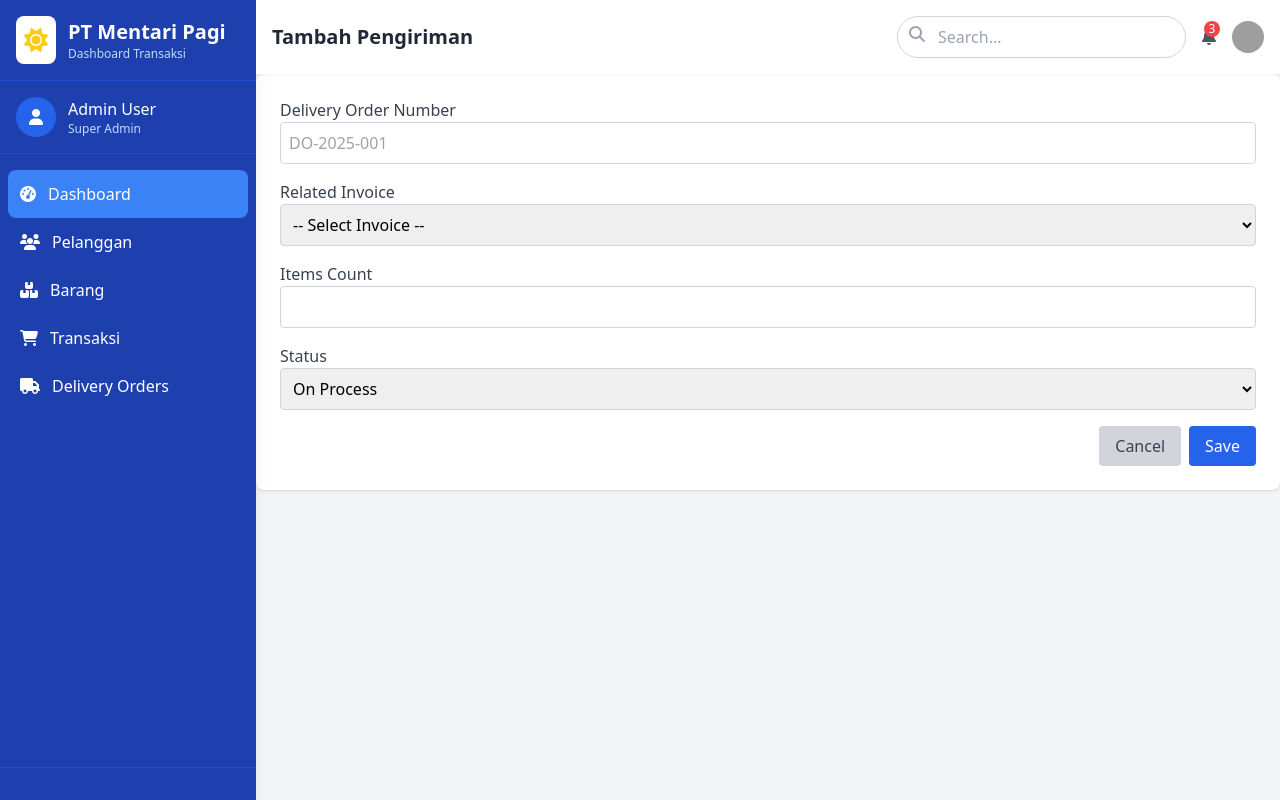
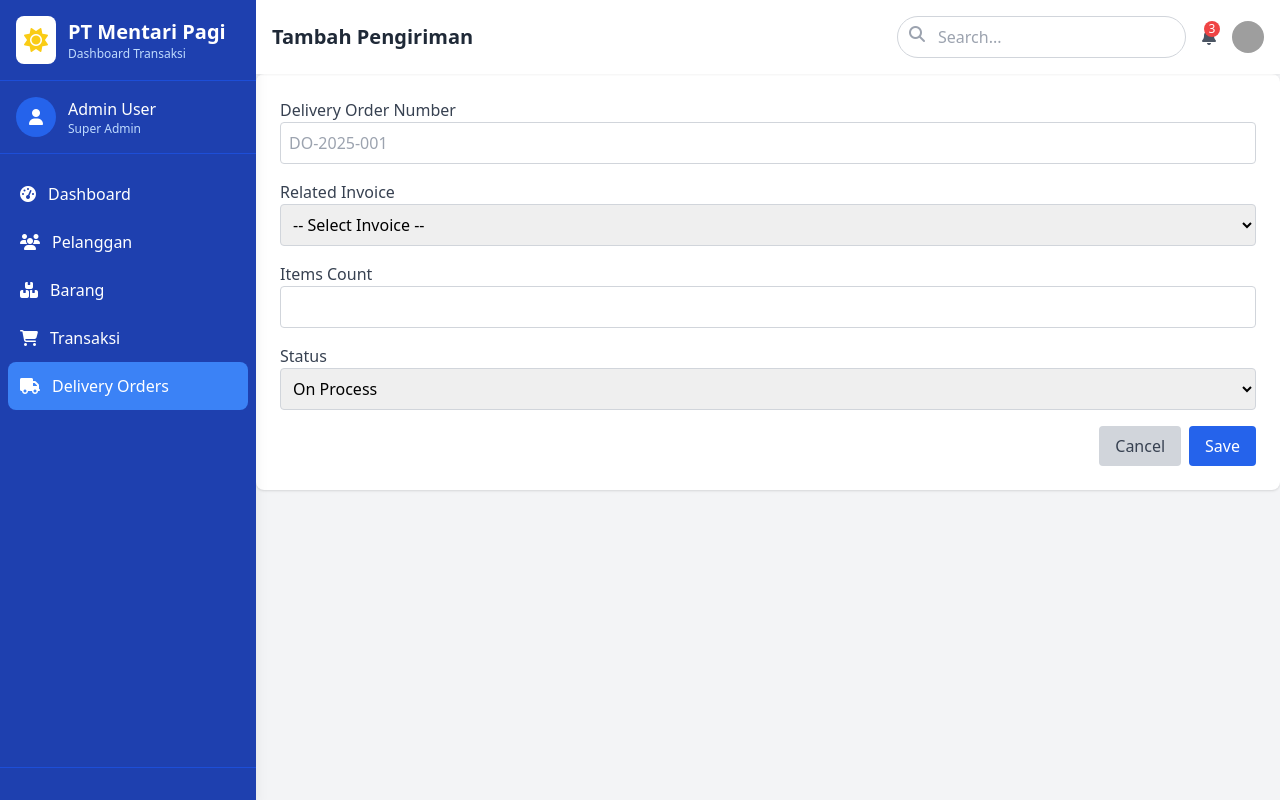
Before and after one commit to RichiMaulana/uas-pemrograman-framework, a CodeIgniter app: page /database/index.php/pengiriman/add in a window 1280 px wide. Run offline with CodeIgniter, Linux system fonts and the light colour scheme; data that the repository does not hold is empty; some libraries are stand-ins or nearby versions; grey boxes are pictures that could not be loaded.

Commit message:
adjust: styling

```diff
--- a/application/controllers/Pengiriman.php
+++ b/application/controllers/Pengiriman.php
@@ -14,7 +14,7 @@ class Pengiriman extends CI_Controller {
   {
     $data['delivery_list'] = $this->Delivery_model->get_all();
     $data['page_title'] = 'Pengiriman';
-    $data['active_menu'] = 'pengiriman';
+    $data['active_menu'] = 'delivery';
 
     $this->load->view('layouts/header', $data);
     $this->load->view('pengiriman');
--- a/application/views/layouts/footer.php
+++ b/application/views/layouts/footer.php
@@ -1,69 +1,15 @@
         </div>
       </div>
 
-      <!-- <script>
-        // Toggle sidebar
-        document.getElementById('toggle-sidebar').addEventListener('click', function() {
-            const sidebar = document.getElementById('sidebar');
-            const content = document.getElementById('content');
-
-            sidebar.classList.toggle('sidebar-collapsed');
-            content.classList.toggle('content-expanded');
-
-            // Change icon and text
-            const icon = this.querySelector('i');
-            const text = this.querySelector('.menu-text');
-
-            if (sidebar.classList.contains('sidebar-collapsed')) {
-                icon.classList.remove('fa-chevron-left');
-                icon.classList.add('fa-chevron-right');
-                text.textContent = 'Expand';
-            } else {
-                icon.classList.remove('fa-chevron-right');
-                icon.classList.add('fa-chevron-left');
-                text.textContent = 'Collapse';
+    <script>
+        window.addEventListener('DOMContentLoaded', () => {
+            const active_menu = "<?= $active_menu ?>";
+            const menuElement = document.getElementById(`${active_menu}-menu`);
+            if (menuElement) {
+                menuElement.classList.add('active-menu');
             }
         });
 
-        // Menu navigation
-        const menuItems = ['dashboard', 'customers', 'goods', 'sales', 'delivery'];
-
-        menuItems.forEach(item => {
-            const menuElement = document.getElementById(`${item}-menu`);
-            const contentElement = document.getElementById(`${item}-content`);
-
-            menuElement.addEventListener('click', function(e) {
-                e.preventDefault();
-
-                // Remove active class from all menus
-                menuItems.forEach(menu => {
-                    document.getElementById(`${menu}-menu`).classList.remove('active-menu');
-                    document.getElementById(`${menu}-content`).classList.add('hidden');
-                });
-
-                // Add active class to clicked menu
-                this.classList.add('active-menu');
-                contentElement.classList.remove('hidden');
-
-                // Update page title
-                const titleMap = {
-                    'dashboard': 'Dashboard',
-                    'customers': 'Customers',
-                    'goods': 'Goods Inventory',
-                    'sales': 'Sales Transactions',
-                    'delivery': 'Delivery Orders'
-                };
-
-                document.getElementById('page-title').textContent = titleMap[item];
-            });
-        });
-
-        // Set dashboard as active by default
-        document.getElementById('dashboard-menu').classList.add('active-menu');
-        document.getElementById('dashboard-content').classList.remove('hidden');
-    </script> -->
-
-      <script>
         function toggleDropdown(button) {
             const dropdown = button.nextElementSibling;
             dropdown.classList.toggle('hidden');
--- a/application/views/layouts/header.php
+++ b/application/views/layouts/header.php
@@ -64,25 +64,25 @@
             <nav class="mt-4">
                 <ul>
                     <li>
-                        <a href="/dashboard" id="dashboard-menu" class="menu-item flex items-center p-3 hover:bg-blue-700 rounded-lg mx-2 active-menu">
+                        <a href="/dashboard" id="dashboard-menu" class="menu-item flex items-center p-3 hover:bg-blue-700 rounded-lg mx-2">
                             <i class="fas fa-tachometer-alt"></i>
                             <span class="menu-text ml-3">Dashboard</span>
                         </a>
                     </li>
                     <li>
-                        <a href="/pelanggan" id="customers-menu" class="menu-item flex items-center p-3 hover:bg-blue-700 rounded-lg mx-2">
+                        <a href="/pelanggan" id="pelanggan-menu" class="menu-item flex items-center p-3 hover:bg-blue-700 rounded-lg mx-2">
                             <i class="fas fa-users"></i>
                             <span class="menu-text ml-3">Pelanggan</span>
                         </a>
                     </li>
                     <li>
-                        <a href="/barang" id="goods-menu" class="menu-item flex items-center p-3 hover:bg-blue-700 rounded-lg mx-2">
+                        <a href="/barang" id="barang-menu" class="menu-item flex items-center p-3 hover:bg-blue-700 rounded-lg mx-2">
                             <i class="fas fa-boxes"></i>
                             <span class="menu-text ml-3">Barang</span>
                         </a>
                     </li>
                     <li>
-                        <a href="/transaksi" id="sales-menu" class="menu-item flex items-center p-3 hover:bg-blue-700 rounded-lg mx-2">
+                        <a href="/transaksi" id="transaksi-menu" class="menu-item flex items-center p-3 hover:bg-blue-700 rounded-lg mx-2">
                             <i class="fas fa-shopping-cart"></i>
                             <span class="menu-text ml-3">Transaksi</span>
                         </a>
```
Lines whose indentation alone changed are shown as unchanged.
